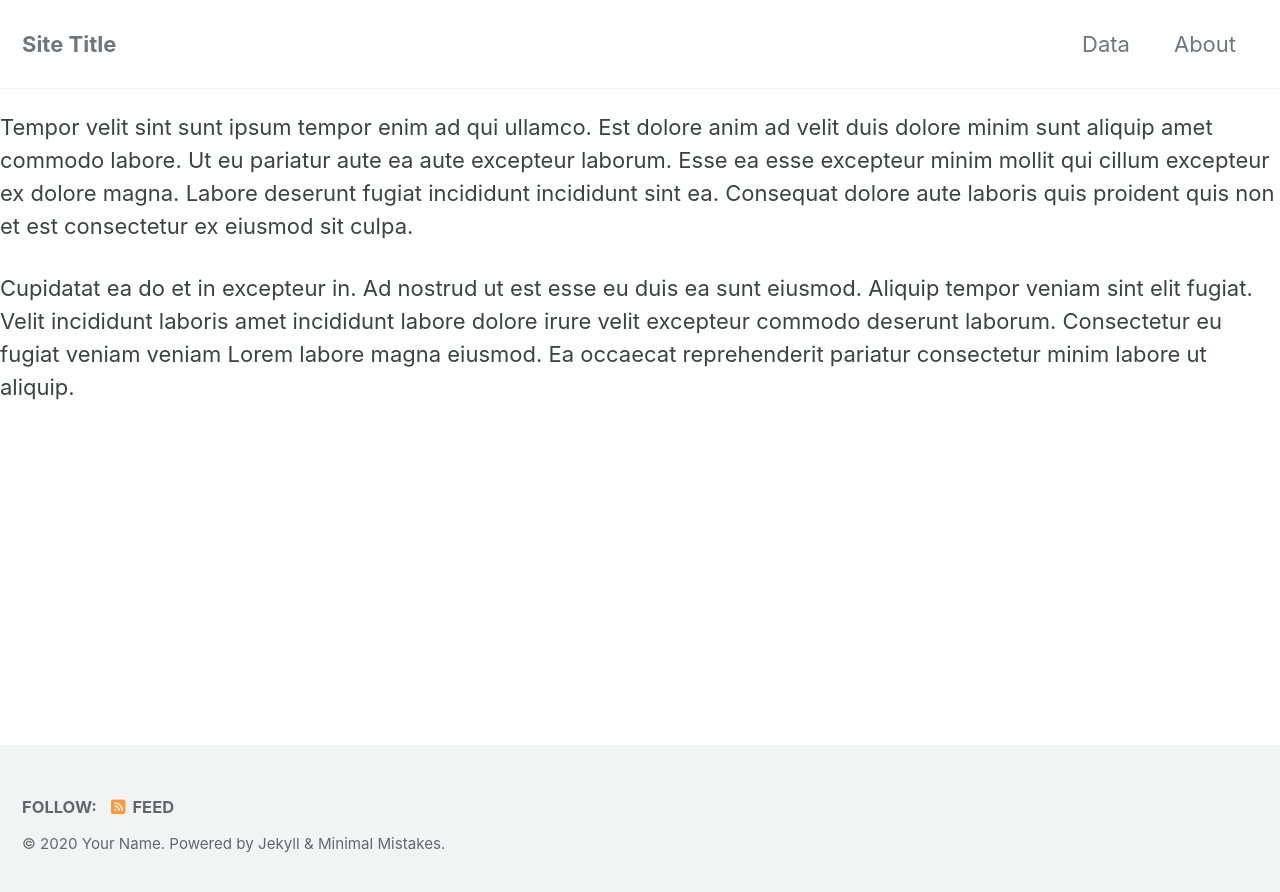
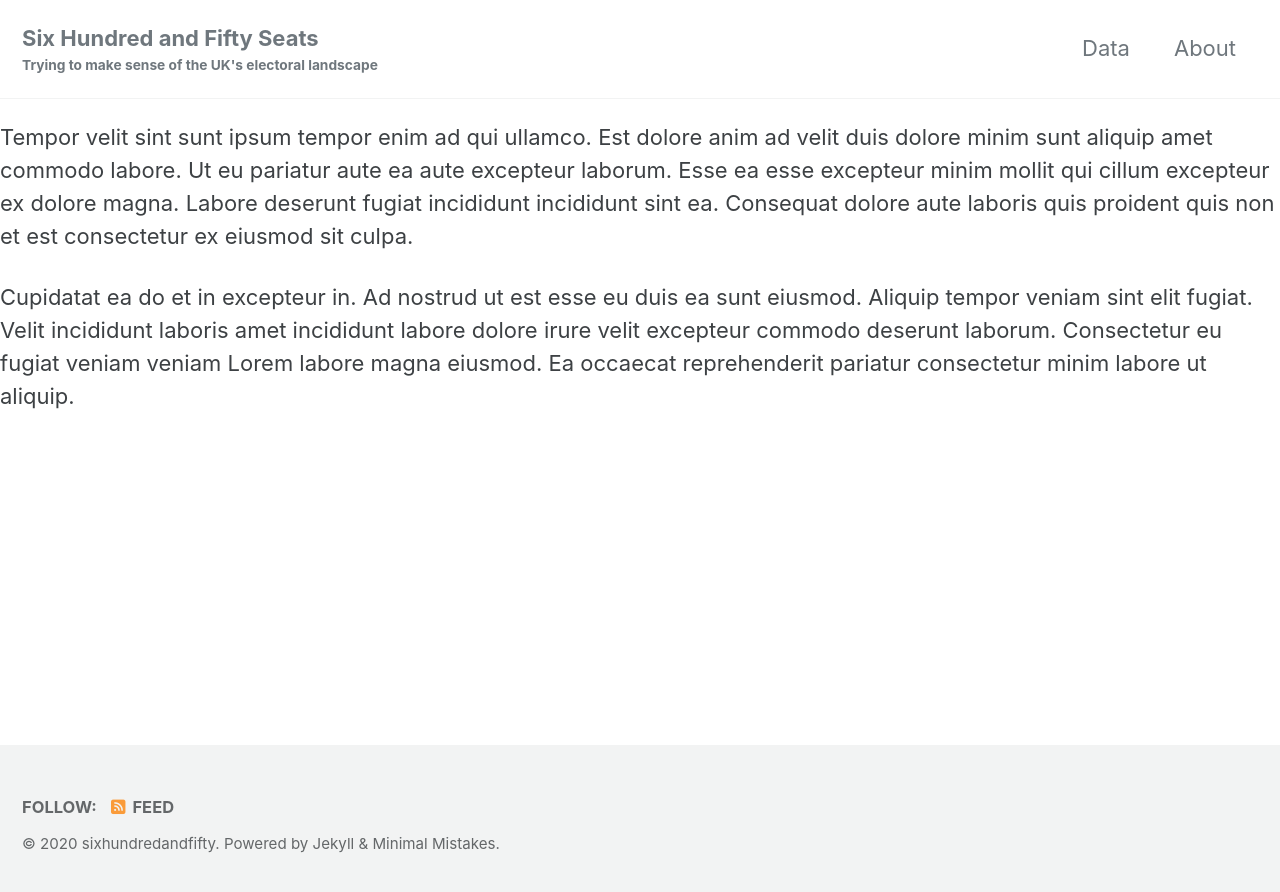
Before and after one commit to sixhundredandfifty/blog, a Jekyll site: the page built from _pages/data.md, in a window 1280 px wide. Shown: the top 892 px of the page. Built offline with Jekyll 4.4.1, drawn with Linux system fonts in a browser that asks for light colours; cached includes are drawn as plain includes; nearby versions of some CDN libraries; our own code applies the rules of GitHub Pages for plain Markdown files.

Commit message:
Update _config.yml

```diff
--- a/_config.yml
+++ b/_config.yml
@@ -15,12 +15,12 @@
 minimal_mistakes_skin    : "default" # "air", "aqua", "contrast", "dark", "dirt", "neon", "mint", "plum", "sunrise"
 
 # Site Settings
-locale                   : "en-US"
-title                    : "Site Title"
+locale                   : "en-GB"
+title                    : "Six Hundred and Fifty Seats"
 title_separator          : "-"
-subtitle                 : # site tagline that appears below site title in masthead
-name                     : "Your Name"
-description              : "An amazing website."
+subtitle                 : "Trying to make sense of the UK's electoral landscape"
+name                     : "sixhundredandfifty"
+description              : # "An amazing website."
 url                      : # the base hostname & protocol for your site e.g. "https://mmistakes.github.io"
 baseurl                  : # the subpath of your site, e.g. "/blog"
 repository               : # GitHub username/repo-name e.g. "mmistakes/minimal-mistakes"
@@ -96,7 +96,7 @@ author:
   name             : "Your Name"
   avatar           : # path of avatar image, e.g. "/assets/images/bio-photo.jpg"
   bio              : "I am an **amazing** person."
-  location         : "Somewhere"
+  location         : # "Somewhere"
   email            :
   links:
     - label: "Email"
```
